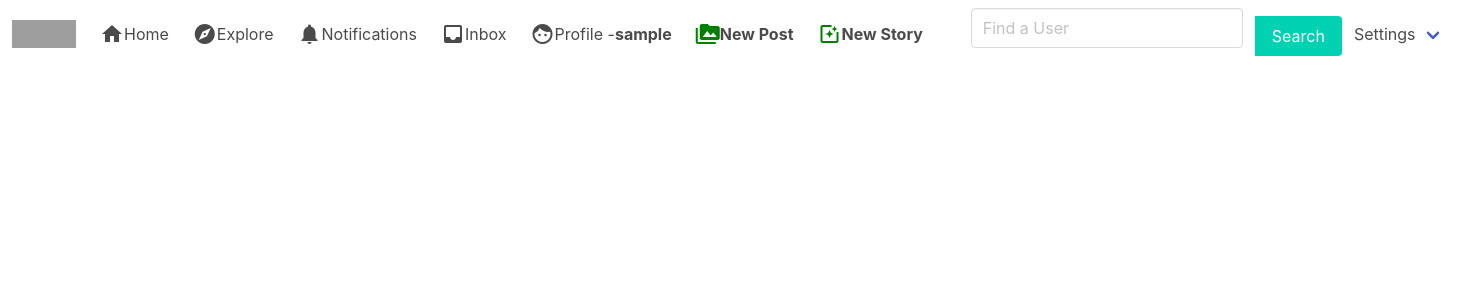
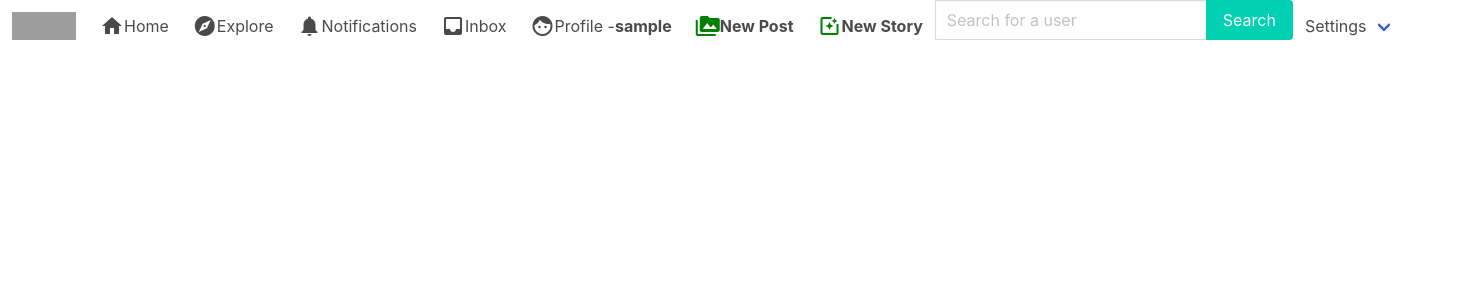
Before and after one commit to verowangari/django-insta, a Django app: page / in a window 1480 px wide. Shown: the top 300 px of the page. Run offline with Django 4.2, Linux system fonts and the light colour scheme; the visitor is signed in with stand-in values (Sample User, id 1); data that the repository does not hold is empty; some libraries are stand-ins or nearby versions; grey boxes are pictures that could not be loaded.

Commit message:
add a search form

```diff
--- a/clone/templates/base.html
+++ b/clone/templates/base.html
@@ -70,19 +70,20 @@
           <strong>New Story</strong>
         </a>
 
-        <a href="" class="navbar-item">
 
-          <div class="field has-addons">
-            <div class="control">
-              <input class="input" type="text" placeholder="Find a User">
-            </div>
-            <div class="control">
-              <a class="button is-primary">
-                Search
-              </a>
-            </div>
+
+         <form class="d-flex" method="POST" action="{% url 'search_users'%}">
+          <div class="field has-addons has-addons-centered">
+          {% csrf_token%}
+
+           <div class="control">
+           <input class="input" type="Search" placeholder="Search for a user"> </div>
+           <div class="control">
+           <button class="button is-primary" type="submit">Search</button> </div>
+
           </div>
-        </a>
+         </form>
+
 
 
       <div class="navbar-item has-dropdown is-hoverable">
--- a/clone/templates/search_users.html
+++ b/clone/templates/search_users.html
@@ -1,4 +1,4 @@
 {% extends base.html%}
 {% block content %}
-
+<center><h1>You Searched for ...</h1></center>
 {% endblock  %}
--- a/clone/urls.py
+++ b/clone/urls.py
@@ -9,10 +9,5 @@ urlpatterns=[
     # path('profile/edit', EditProfile, name='edit-profile'),
     path('login/', authViews.LoginView.as_view(template_name='login.html'), name='login'),
     path('logout/', authViews.LogoutView.as_view(), {'next_page' : 'index'}, name='logout'),
-   	# path('changepassword/', PasswordChange, name='change_password'),
-   	# path('changepassword/done', PasswordChangeDone, name='change_password_done'),
-   	path('passwordreset/', authViews.PasswordResetView.as_view(), name='password_reset'),
-   	path('passwordreset/done', authViews.PasswordResetDoneView.as_view(), name='password_reset_done'),
-   	path('passwordreset/<uidb64>/<token>/', authViews.PasswordResetConfirmView.as_view(), name='password_reset_confirm'),
-   	path('passwordreset/complete/', authViews.PasswordResetCompleteView.as_view(), name='password_reset_complete'),
+
 ]
--- a/post/urls.py
+++ b/post/urls.py
@@ -11,6 +11,7 @@ from django.conf.urls.static import static
 urlpatterns = [
    	path('', views.index, name='index'),
    	path('newpost/', views.NewPost, name='newpost'),
+    path('search_users/', views.Search_users, name='search_users'),
 
 ]
 if settings.DEBUG:
--- a/post/views.py
+++ b/post/views.py
@@ -53,3 +53,7 @@ def NewPost(request):
     else:
         form = NewPostForm()
     return render(request, 'newpost.html',{'form':form})
+
+@login_required
+def Search_users(requests):
+    return render(request,'search_users.html')
```
